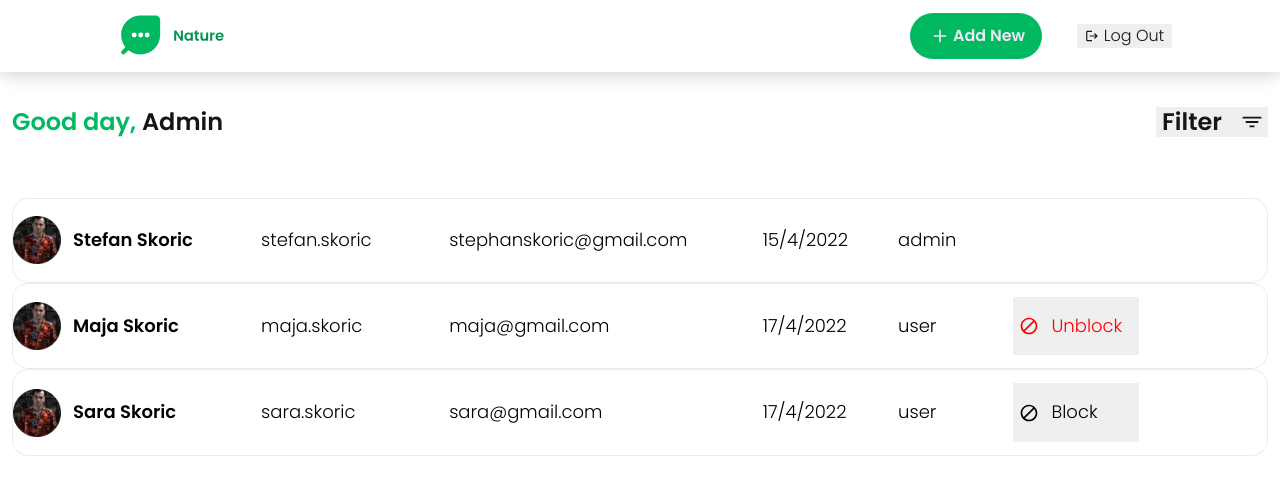
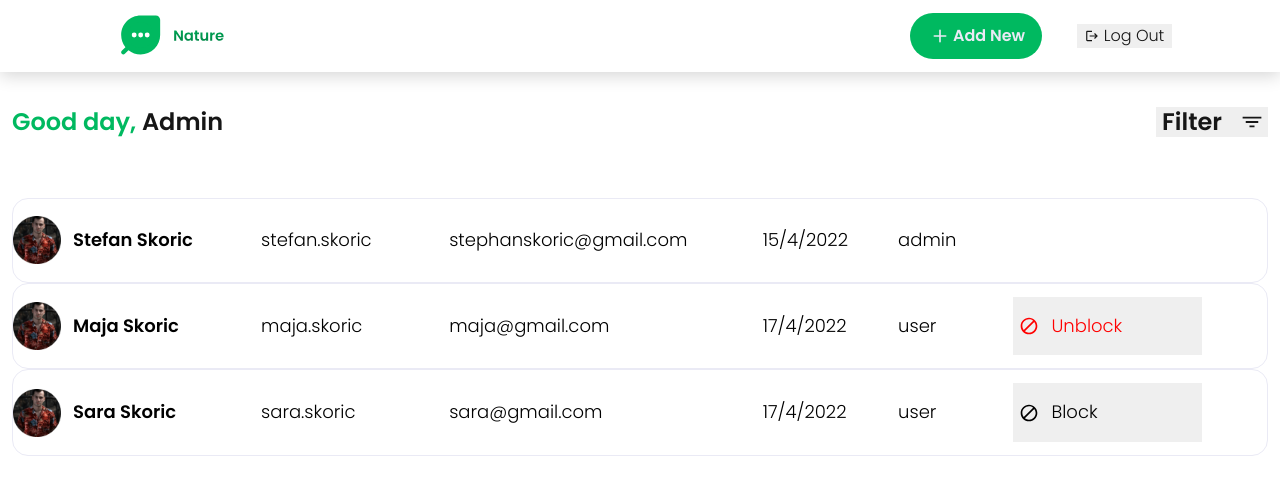
Before and after one commit to stefanskoricdev/nature-social-media, a React (Create React App) app: page /admin in a window 1280 px wide. Shown: the top 494 px of the page. Built offline with nearby package versions, Linux system fonts and the light colour scheme; data requests are answered from the project's data file; sample sign-in values are in the browser's storage.

Commit message:
Fix styling issues with UNBLOCK button

```diff
--- a/src/components/PostsList/PostReactions/PostReactions.js
+++ b/src/components/PostsList/PostReactions/PostReactions.js
@@ -5,12 +5,12 @@ import { FaCommentAlt } from "react-icons/fa";
 import { Link } from "react-router-dom";
 import { useHttp } from "../../../hooks/useHttp";
 import { POSTS_URL } from "../../../util/constants";
+import { updateReactionsUi } from "../../../helpers/updateReactionsUi";
 import AppContext from "../../../store/AppProvider";
 import AuthContext from "../../../store/AuthProvider";
 import Backdrop from "../../UI/Backdrop/Backdrop";
 import Modal from "../../UI/Modal/Modal";
 import ErrorModal from "../../UI/Modal/ErrorModal/ErrorModal";
-import { updateReactionsUi } from "../../../helpers/updateReactionsUi";
 
 const PostReactions = ({ post }) => {
   const { sendRequest: sendVoteRequest, error, setError } = useHttp();
--- a/src/components/UsersList/User/User.module.scss
+++ b/src/components/UsersList/User/User.module.scss
@@ -2,7 +2,7 @@
 
 .User {
     display: grid;
-    grid-template-columns: [first] 6rem [line2] 15% [line3] 15% [line4] 25% [line5] 10% [line6] 10% [line7] 10% [end];
+    grid-template-columns: [first] 6rem [line2] 15% [line3] 15% [line4] 25% [line5] 10% [line6] 10% [line7] 15% [end];
     grid-template-rows: 100%;
     align-items: center;
     padding: 1.3rem 0;
--- a/src/services/db.json
+++ b/src/services/db.json
@@ -14,7 +14,7 @@
     },
     {
       "email": "maja@gmail.com",
-      "password": "$2a$10$MJ/9Fba9.AJFtYIUi/H0/uO/AgwsbDVv6lgB4epZL828ekDLocHnG",
+      "password": "$2a$10$DW4izKt.jXmURGePA.1YHu/07mOynjEBxc6RR.CtWN0eyT3gHzVlS",
       "firstName": "Maja",
       "lastName": "Skoric",
       "username": "maja.skoric",
@@ -26,7 +26,7 @@
     },
     {
       "email": "sara@gmail.com",
-      "password": "$2a$10$dQzOi/mQIuyJDl.APAh7Pe2nZDiS3w7YkHbE/kyU9yCT7.pP3XlUC",
+      "password": "$2a$10$D5bVClVIpKFqn/eXOuVtl.8KBJXZUWr/ZnlinGZ129bhM8huQbezq",
       "firstName": "Sara",
       "lastName": "Skoric",
       "username": "sara.skoric",
```
